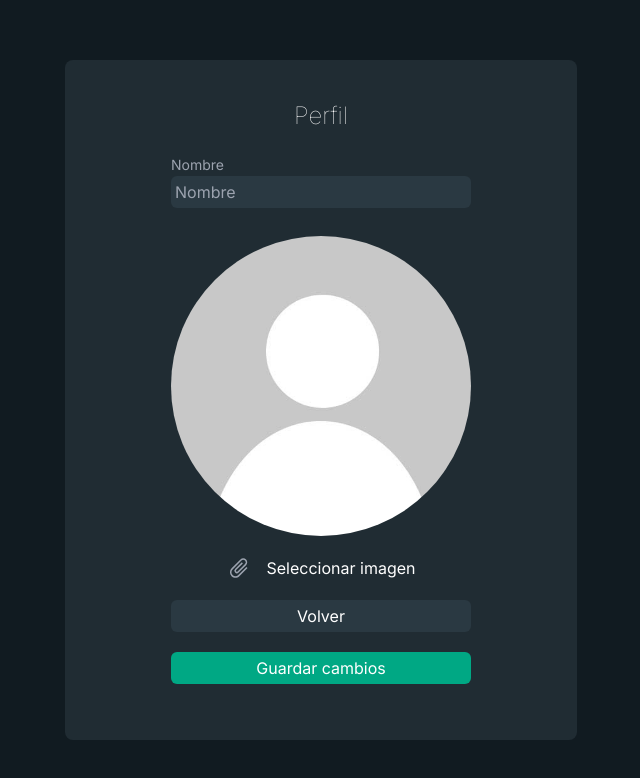
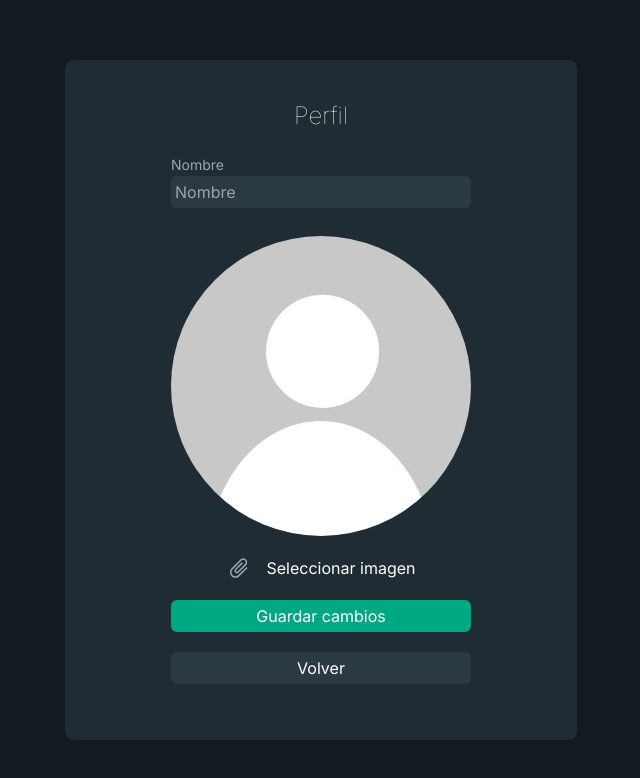
Before and after one commit to gonzaliski/chatrooms-whatsapp, a Next.js app: page /user in a window 1280 px wide. Shown: the top 778 px of the page, without its empty margins (319-959 px from the left). Built offline with nearby package versions, Linux system fonts and the light colour scheme; no server answers.

Commit message:
register problems solved

```diff
--- a/app/rooms/page.tsx
+++ b/app/rooms/page.tsx
@@ -14,7 +14,9 @@ export default function Rooms() {
   const [pageloading, setPageLoading] = useState(true);
   const { id, loading, isAuth } = useSelector(userSelector);
   useEffect(() => {
-    if (!isAuth && !loading) {
+    if (isAuth == null && loading) {
+      console.log("CHAU");
+
       router.push("/");
     }
     setPageLoading(false);
--- a/components/LoginForm.tsx
+++ b/components/LoginForm.tsx
@@ -62,7 +62,7 @@ export const LoginForm = () => {
       dispatch(setUserData(res));
       router.push("/rooms");
     } catch (error: any) {
-      setError(error);
+      setError("Ha ocurrido un error");
     }
   };
 
@@ -80,11 +80,15 @@ export const LoginForm = () => {
 
   useEffect(() => {
     if (isAuth && name) {
+      console.log("ANDATEEE");
+
       router.push("/rooms");
     }
-    if (!isAuth) {
-      setShowFillProfile(false);
-    }
+    // if (isAuth == null && !name) {
+    //   console.log("vovler atras");
+
+    //   setShowFillProfile(false);
+    // }
     setIsLoading(false);
   }, [isAuth]);
 
@@ -96,9 +100,7 @@ export const LoginForm = () => {
         {register ? "Registrate para comenzar" : "Ingresar"}
       </h2>
 
-      {showFillProfile ? (
-        <UserData />
-      ) : (
+      {!showFillProfile ? (
         <>
           <Auth
             handleEmailChange={setEmail}
@@ -134,6 +136,8 @@ export const LoginForm = () => {
             <FcGoogle /> Ingresar con google
           </button>
         </>
+      ) : (
+        <UserData />
       )}
       {error && <ErrorCard msg={error} />}
     </div>
--- a/components/UserData.tsx
+++ b/components/UserData.tsx
@@ -12,7 +12,7 @@ import { useDispatch, useSelector } from "react-redux";
 import defaultUser from "../public/deafultUserPhoto.jpg";
 import { useAuth } from "@/hooks/useAuth";
 import { Spinner } from "./loaders/Spinner";
-import { logOut } from "@/redux/slices/userSlice";
+import { logOut, setUserData } from "@/redux/slices/userSlice";
 export const UserData = () => {
   useAuth();
   const { name, photoURL } = useSelector(userSelector);
@@ -30,7 +30,8 @@ export const UserData = () => {
     }, 4000);
   };
 
-  const handleUpdateUser = async () => {
+  const handleUpdateUser = async (e: React.FormEvent) => {
+    e.preventDefault();
     setIsLoading(true);
     try {
       let payload = {};
@@ -43,6 +44,7 @@ export const UserData = () => {
       }
       await userService.updateData(payload);
       setIsLoading(false);
+      dispatch(setUserData(payload));
       dispatch(unselectImage());
       router.push("/rooms");
     } catch (e: any) {
@@ -97,6 +99,14 @@ export const UserData = () => {
         <AttatchFile onError={handleError} onImg={setImg} />
         Seleccionar imagen
       </div>
+
+      <button
+        className="rounded-md bg-wpp-primary text-white p-1 w-full self-end"
+        type="submit"
+        disabled={isLoading}
+      >
+        Guardar cambios
+      </button>
       <button
         className="rounded-md bg-wpp-darkblue text-white p-1 w-full self-end"
         type="button"
@@ -105,13 +115,6 @@ export const UserData = () => {
       >
         Volver
       </button>
-      <button
-        className="rounded-md bg-wpp-primary text-white p-1 w-full self-end"
-        type="submit"
-        disabled={isLoading}
-      >
-        Guardar cambios
-      </button>
 
       {isLoading && <Spinner />}
       {error && <ErrorCard msg={error} />}
```
